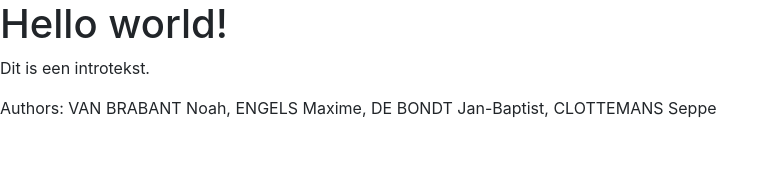
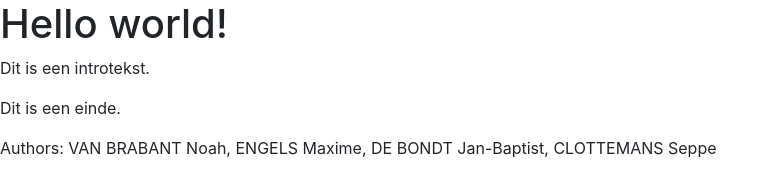
Before and after one commit to EHB-MCT/rebase-dev_5_git_opdracht_mjsn, a plain HTML site: page index.html in a window 1280 px wide. Shown: the whole page, without its empty margins (0-779 px from the left). Drawn offline with nearby package versions, Linux system fonts and the light colour scheme.

Commit message:
feat(end): add end div

```diff
--- a/index.html
+++ b/index.html
@@ -27,6 +27,10 @@
         <p>Dit is een introtekst.</p>
     </div>
 
+    <div class="end">
+      <p>Dit is een einde.</p>
+    </div>
+
       <!-- footer -->
       <footer>
         <p>Authors: VAN BRABANT Noah, ENGELS Maxime, DE BONDT Jan-Baptist, CLOTTEMANS Seppe</p>
```
